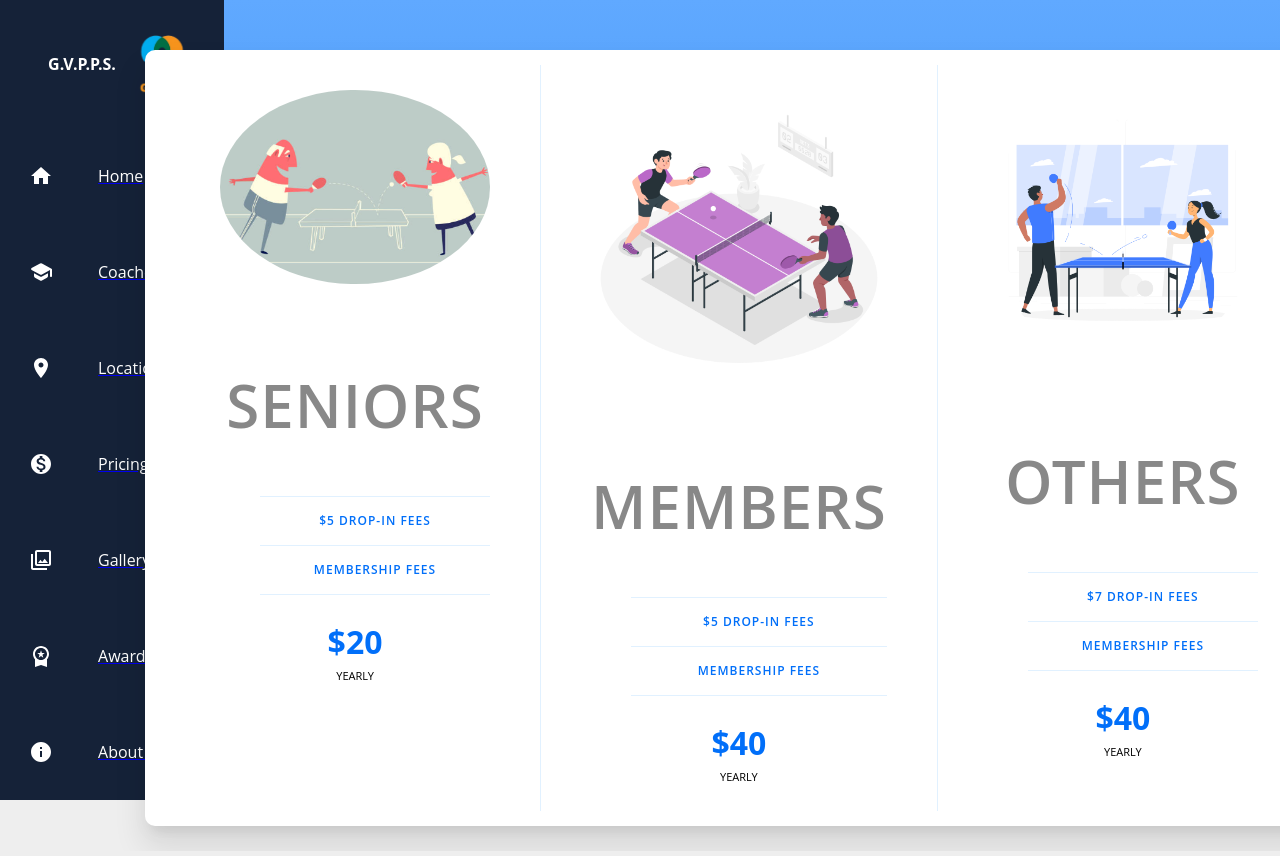
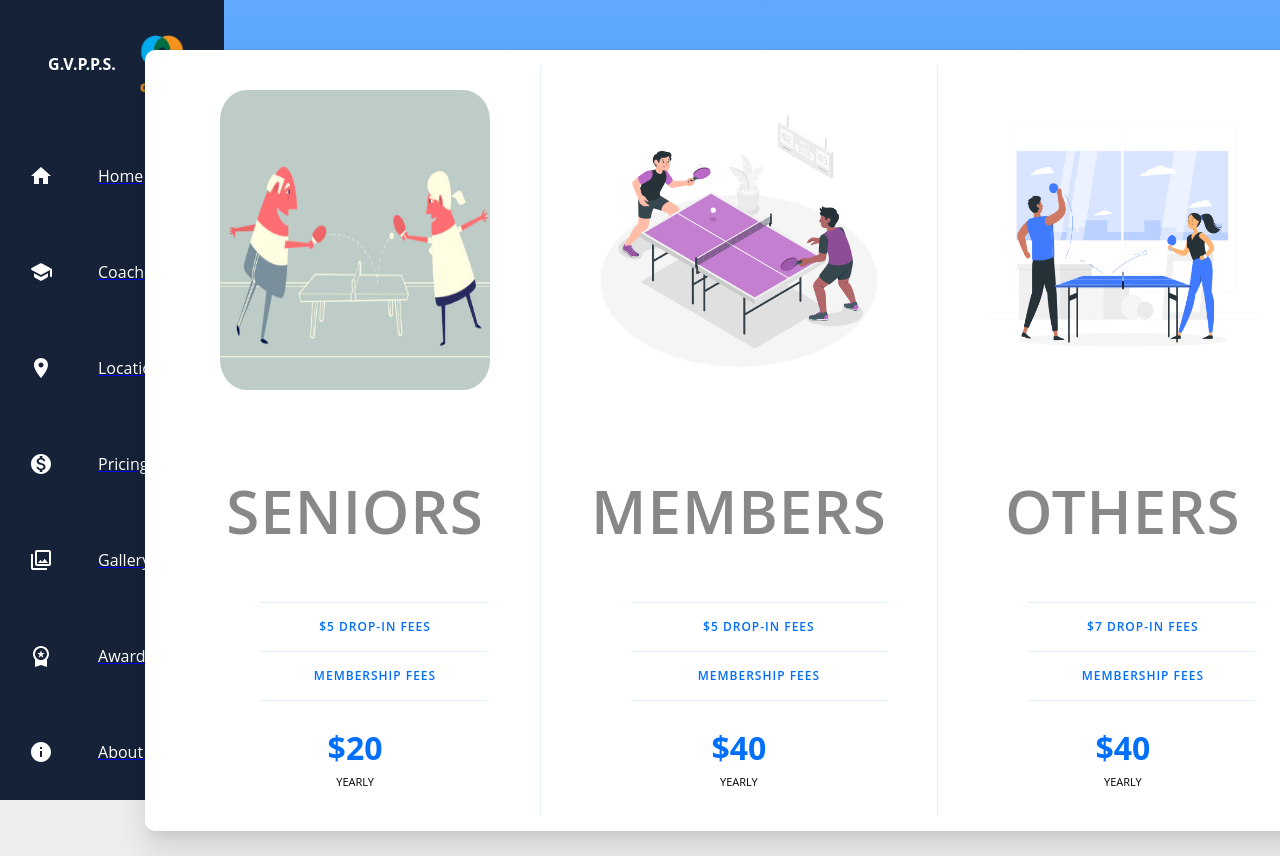
Before and after one commit to vatsalp98/GVPPS, a React (Create React App) app: page /pricing in a window 1280 px wide. Shown: the top 856 px of the page. Built offline with nearby package versions, Linux system fonts and the light colour scheme.

Commit message:
stashing

```diff
--- a/src/home/components/MenuCard.jsx
+++ b/src/home/components/MenuCard.jsx
@@ -1,5 +1,6 @@
 import { ArrowForwardIosRounded } from "@mui/icons-material";
 import React from "react";
+import { useNavigate } from "react-router-dom";
 import "../css/menucard.css";
 
 /**
@@ -8,10 +9,11 @@ import "../css/menucard.css";
  * @param {dy} is offset for image on y axis
  * This adjusts the image position on the card
  */
-function MenuCard({ title, img, color, dx, dy }) {
+function MenuCard({ title, img, color, dx, dy ,navigateTo}) {
+  const navigate = useNavigate();
   return (
     <>
-      <div class="outer-div" style={{ marginBottom: "15px" }}>
+      <div class="outer-div" style={{ marginBottom: "15px" }} onClick={()=>navigate(navigateTo)}>
         <div class="text-container" style={{ backgroundColor: color }}>
           <div className="text-inner-container">
             <div className="text-title">{title}</div>
--- a/src/home/css/menucard.css
+++ b/src/home/css/menucard.css
@@ -4,8 +4,12 @@
   height: 160px;
   box-shadow: 0 3px 10px rgb(0 0 0 / 0.2);
   border-radius: 20px;
+  cursor: pointer;
 }
 
+.outer-div:hover{
+  box-shadow: 0 3px 10px rgb(0 0 0 / 0.7);
+}
 .text-container {
   border-radius: 20px;
   position: relative;
--- a/src/home/css/pricingScreen.css
+++ b/src/home/css/pricingScreen.css
@@ -15,7 +15,7 @@ html {
 .background::after {
   content: '';
   background: #60a9ff;
-  background: -moz-linear-gradient(top, #60a9ff 0%, #4394f4 100%);
+  background: -moz-linear-gradient(top, #60a9ff 0%, #4394f4 100%) ;
   background: -webkit-linear-gradient(top, #60a9ff 0%,#4394f4 100%);
   background: linear-gradient(to bottom, #60a9ff 0%,#4394f4 100%);
   filter: progid:DXImageTransform.Microsoft.gradient( startColorstr='#60a9ff', endColorstr='#4394f4',GradientType=0 );
@@ -24,6 +24,7 @@ html {
   position: absolute;
   top: 0;
   width: 100%;
+
   z-index: 1;
 }
 
@@ -91,7 +92,8 @@ html {
 .pricing-img {
   margin-bottom: 25px;
   max-width: 100%;
-  border-radius: 50%;
+  min-height: 300px;
+  border-radius: 10%;
   background-blend-mode: exclusive;
 }
 
--- a/src/home/screens/HomeScreen.jsx
+++ b/src/home/screens/HomeScreen.jsx
@@ -15,6 +15,7 @@ import { orange, purple } from "@mui/material/colors";
 import TypingHeadline from "../components/TypingHeadline";
 import { useMediaQuery } from "@mui/material";
 import MobileHeadline from "../components/MobileHeadline";
+
 
 const theme = createTheme();
 
@@ -81,12 +82,14 @@ export default function HomeScreen() {
                 dx={"30px"}
                 dy={"-65px"}
                 title={"Coaches"}
+                navigateTo={"/coaches"}
               />
               <MenuCard
                 img="https://gvpps.ca/wp-content/uploads/2022/03/3258b948bdd02c42c3004bbf7883c17f-1.jpg"
                 color={"#90877c"}
                 title={"Training"}
                 dx={"35px"}
+                navigateTo={"/pricing"}
               />
               <MenuCard
                 dx={"30px"}
@@ -94,6 +97,7 @@ export default function HomeScreen() {
                 img="/casual.png"
                 color={"#407bff"}
                 title={"Drop Ins"}
+                navigateTo={"/pricing"}
               />
               {
                 //Added this so that user can scroll properly on mobile
```
Also changed, not shown: 26 other files (tests, documents, lock files or other folders).
